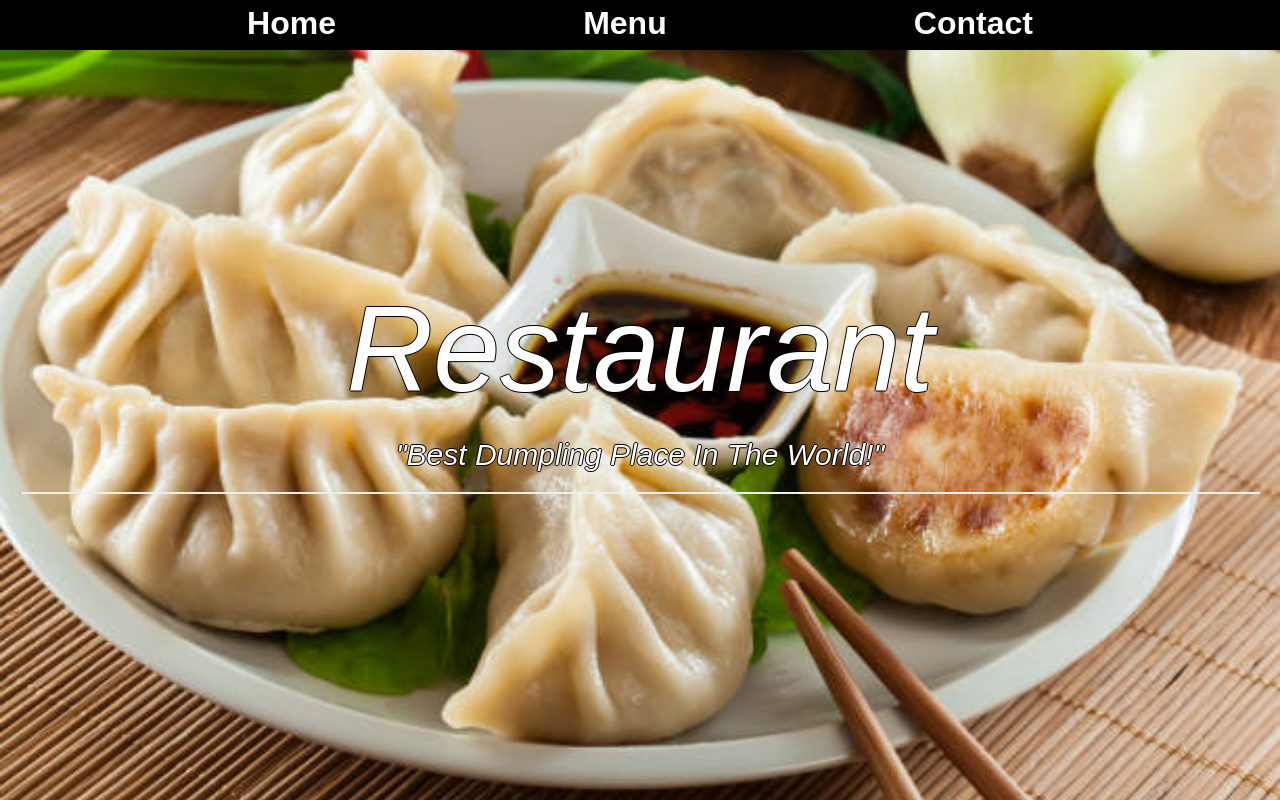
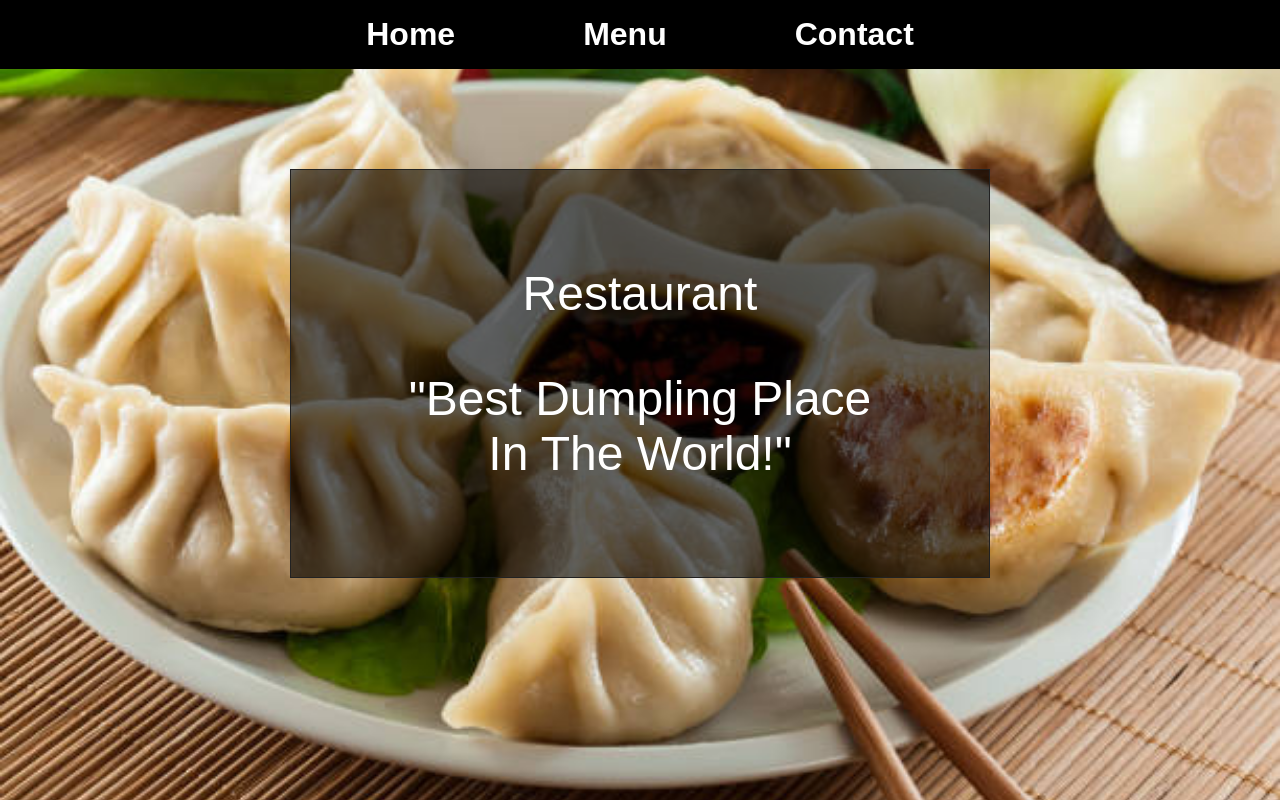
Before and after one commit to hanzyong0/restaurant-page, a website built with webpack: page dist/index.html in a window 1280 px wide. Built offline with nearby package versions, Linux system fonts and the light colour scheme.

Commit message:
refactor code

```diff
--- a/src/style.css
+++ b/src/style.css
@@ -1,4 +1,6 @@
-* {
+*,
+*::before,
+*::after {
     margin: 0;
     padding: 0;
     box-sizing: border-box;
@@ -6,70 +8,65 @@
 
 html,
 body {
+    font-family: sans-serif;
     height: 100%;
-    font-family: sans-serif;
+}
+
+body {
+    background-image: url('./dumpling.jpg');
+    background-size: cover;
+    background-position: center;
+    background-repeat: no-repeat;
+}
+
+a {
+    text-decoration: none;
+    cursor: pointer;
+}
+
+li {
+    list-style-type: none;
 }
 
 #content {
-    height: 100%;
+    display: flex;
+    flex-direction: column;
+    align-items: center;
+    justify-content: start;
+    height: 100vh;
 }
 
-nav {
-    position: fixed;
+header {
     width: 100%;
-    top: 0;
     background-color: black;
     color: white;
-    height: 50px;
-    margin-bottom: 20px;
-    font-weight: bold;
-    font-size: 2em;
-    padding-top: 5px;
+    padding: 1em;
+    margin-bottom: 100px;
 }
 
 ul {
-    list-style-type: none;
     display: flex;
-    justify-content: space-evenly;
+    justify-content: center;
     align-items: center;
+    gap: 4em;
+    font-size: 2em;
+    font-weight: 800;
 }
 
 #container {
-    background: url('./dumpling.jpg') no-repeat center center;
-    background-size: cover;
-    background-position: center;
-    height: 100%;
-    min-width: 100%;
+    max-width: 700px;
+    padding: 2em;
+    font-size: 3em;
+    background-color: rgba(0, 0, 0, 0.6);
+    border: 1px solid #222;
     text-align: center;
-}
+    color: white;
+  }
 
 #follow-container {
-    width: 100%;
-    position: absolute;
-    text-align: center;
-    top: 35%;
+    display: flex;
+    flex-direction: column;
+    justify-content: center;
+    align-items: center;
+    gap: 50px;
 }
-
-.top-title {
-    color: white;
-    font-style: italic;
-    font-size: 120px;
-    font-weight: 400;
-    margin-bottom: 20px;
-    text-shadow: 1px 0 0 #000, 0 -1px 0 #000, 0 1px 0 #000, -1px 0 0 #000;
-}
-
-.second-title {
-    color: white;
-    font-weight: lighter;
-    font-size: 30px;
-    font-style: italic;
-    text-transform: capitalize;
-    text-shadow: 1px 0 0 #000, 0 -1px 0 #000, 0 1px 0 #000, -1px 0 0 #000;
-}
-
-hr {
-    border-top: 1px solid #eee;
-    height: 0;
-    margin: 20px;
-}
```
Also changed, not shown: dist/index.html.
